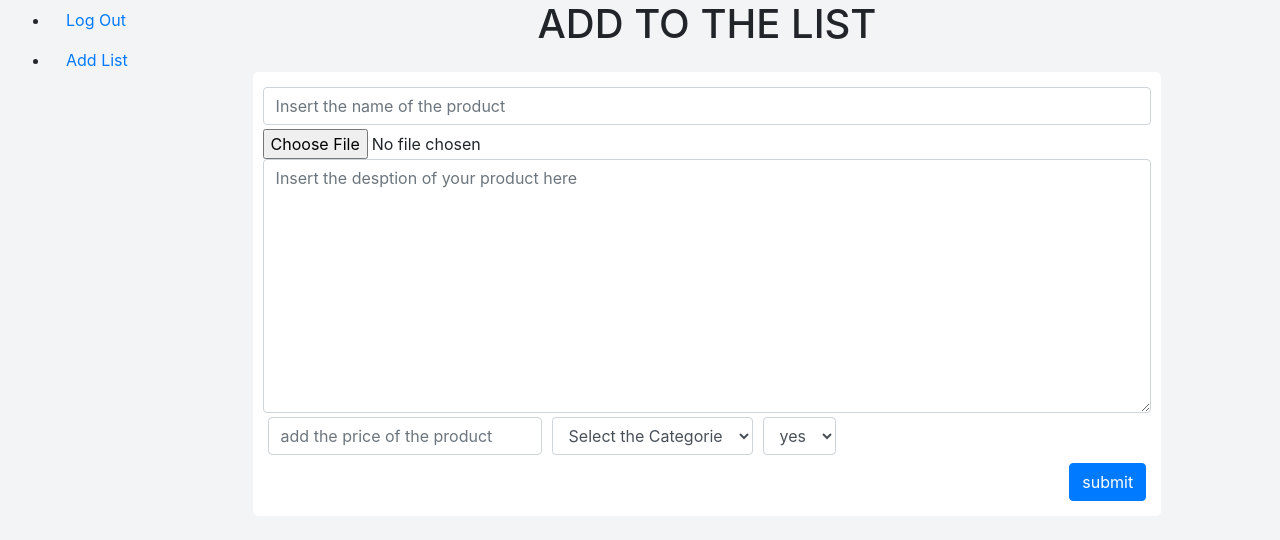
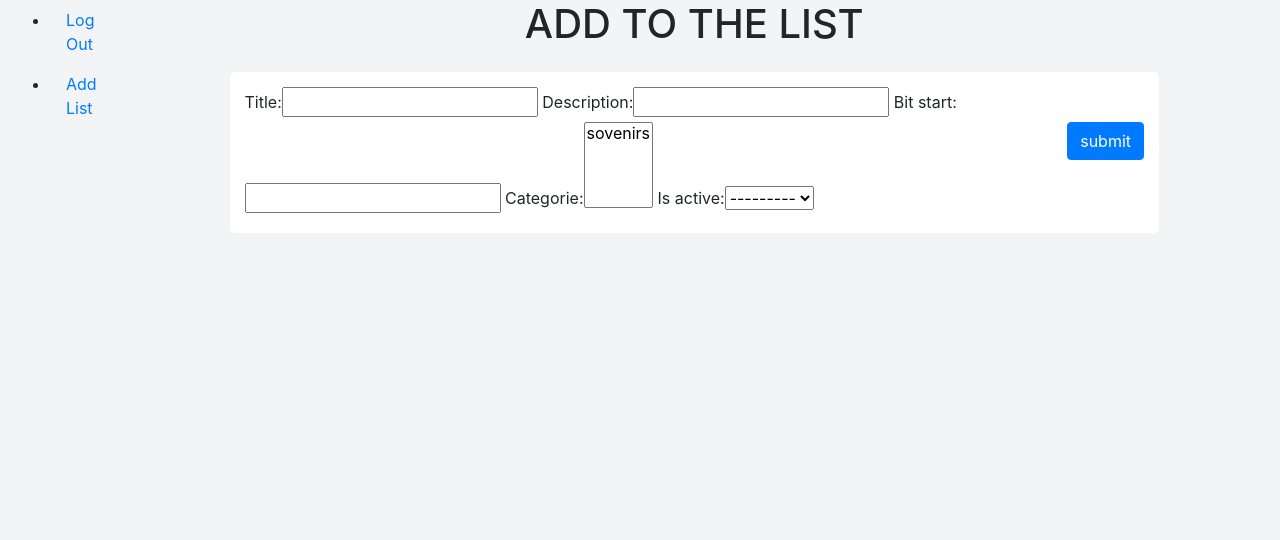
Before and after one commit to ARRIOLALEO/commercebidding, a Django app: page /addlist in a window 1280 px wide. Shown: the part 82-622 px from the top of the page. Run offline with Django 3.2, Linux system fonts and the light colour scheme; a user stored in the database is signed in; data comes from the database, SQL or seed files in the repository; both versions use the stored data as it was before the commit; some libraries are stand-ins or nearby versions.

Commit message:
the form is saving but uplading image was delete because it was not working i need a solution for it maybe it is a problem with the permition of the folder or with the url of the root of media

```diff
--- a/auctions/models.py
+++ b/auctions/models.py
@@ -18,7 +18,6 @@ class Listings(models.Model):
     list_active = [("not","yes"),("not","not")]
     title = models.CharField(max_length=160)
     description = models.CharField(max_length=500)
-    image  = models.FileField(upload_to='images/',null=True,verbose_name="")
     bit_start = models.FloatField()
     categorie = models.ManyToManyField(Categories,related_name="categories")
     is_active = models.CharField(max_length=8,choices=list_active)
--- a/auctions/templates/auctions/addlist.html
+++ b/auctions/templates/auctions/addlist.html
@@ -6,24 +6,9 @@
     <form action="{% url 'addlist' %}" method="post" style="background-color:white; padding:15px;border-radius:5px; overflow:hidden">
     <div class="form-row">
         {% csrf_token %}
-        {{form.title}}
     </div>
     <div>
-        <div class="form-row">
-            {{form.image}}
-        </div>
-       <div class="form-row">
-           {{form.description}}
-        <div class="col-mb-4 mb-2">
-            {{form.bit_start}}
-        </div>
-        <div class="col-mb-4 mb-2">
-            {{form.categorie}}
-        </div>
-        <div class="col-mb-4 mb-2" >
-            {{form.is_active}}
-        </div>
-        </div>
+        {{form}}
         <button type="submit" class="btn btn-primary float-right">submit </button>
     </div>
     </form>
--- a/auctions/views.py
+++ b/auctions/views.py
@@ -4,6 +4,7 @@ from django.db import IntegrityError
 from django.db.transaction import commit
 from django.forms import fields, widgets
 from django.forms.forms import Form
+from  django.forms import ModelForm
 from django.http import HttpResponse, HttpResponseRedirect
 from django.shortcuts import render
 from django.urls import reverse
@@ -18,14 +19,10 @@ def index(request):
     return render(request, "auctions/index.html")
 
 
-class formadd(forms.Form):
-    title = forms.CharField(max_length=500,widget=forms.TextInput(attrs={'class':'form-control mb-1','placeholder':'Insert the name of the product'}))
-    description = forms.CharField(widget=forms.Textarea(attrs={'class':'form-control mb-1','placeholder':'Insert the desption of your product here'}))
-    image = forms.FileField(required=False)
-    bit_start = forms.FloatField(required=False, min_value=0,
-                             widget=NumberInput(attrs={'id': 'form_homework', 'step': '0.5', 'class':'form-control','placeholder':'add the price of the product'}))
-    categorie = forms.ModelChoiceField(queryset=Categories.objects.all(),empty_label="Select the Categorie",widget=forms.Select(attrs={'class':'form-control'}))
-    is_active= forms.ChoiceField(choices=active,widget=forms.Select(attrs={'class':'form-control'}))
+class formadd(ModelForm):
+    class Meta:
+        model = Listings
+        fields =['title','description','bit_start','categorie','is_active']
 
 def login_view(request):
     if request.method == "POST":
@@ -83,20 +80,8 @@ def addlist(request):
     if request.method =="POST":
         form = formadd(request.POST)
         if form.is_valid():
-            title= form.cleaned_data['title']
-            categorie = form.cleaned_data['categorie']
-            price = form.cleaned_data['bit_start']
-            image = form.cleaned_data['image']
-            description = form.cleaned_data['description']
-            new_list = Listings()
-            new_list.title = title
-            new_list.bit_start = price
-            new_list.image = image
-            new_list.description = description
-            new_list.save()
-            new_list.categorie.set(categorie)
-            new_list.save()
-            return HttpResponse("this was not save")
+            new_article = form.save()
+            return HttpResponse("this was ok all")
         return HttpResponse("it was save")
     else:
         return render(request,"auctions/addlist.html",{'form':formadd})
```
Also changed, not shown: auctions/notes.html (added, +7 -0 lines), auctions/migrations/0005_remove_listings_image.py (added), db.sqlite3.
